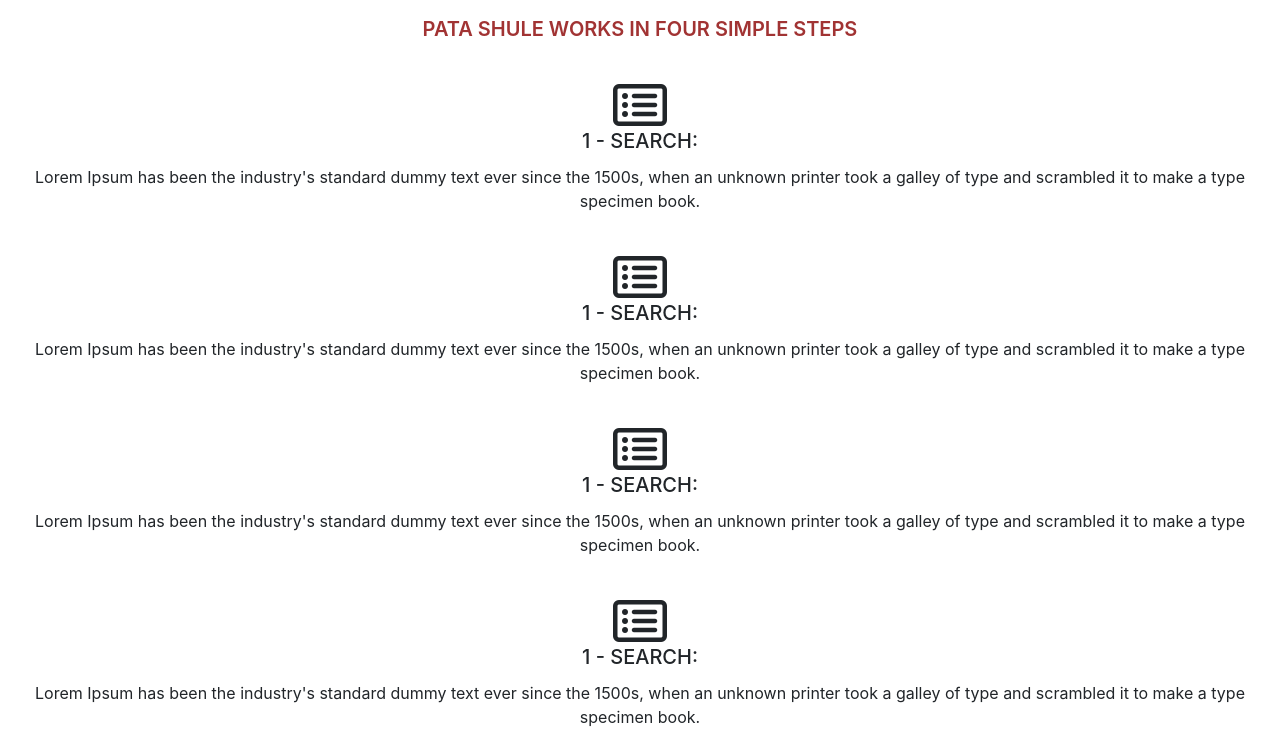
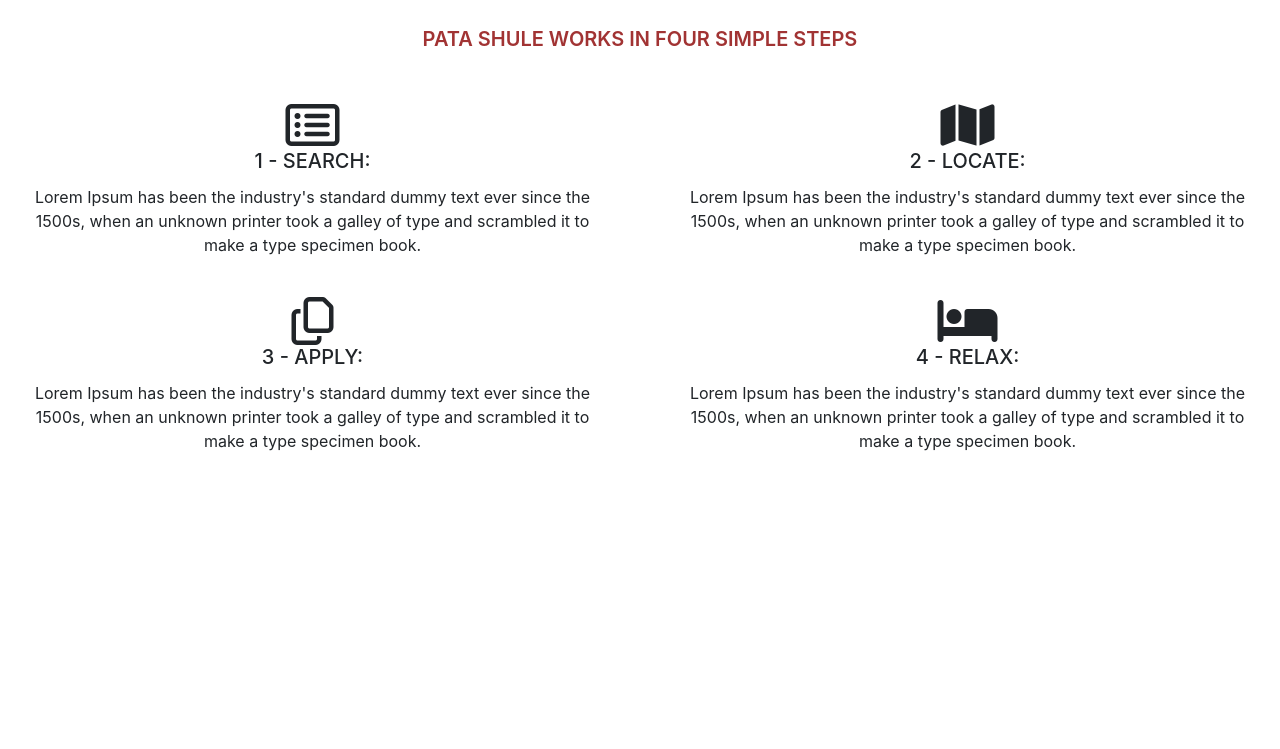
Before and after one commit to ybadmus/Rent-House, a website: page index.html in a window 1280 px wide. Shown: the part 671-1420 px from the top of the page. After the commit the page ends 1144 px from the top, so only its background shows below. Drawn offline with nearby package versions, Linux system fonts and the light colour scheme.

Commit message:
add how it works steps

```diff
--- a/index.html
+++ b/index.html
@@ -70,7 +70,7 @@
 
         <div class="page-jumbotron">
             <div class="jumbotron-items-header">
-                <h6 class="page-slogan">PATA SHULE... YOUR GATEWAY TO AFFORDABLE HOUSES IN GHANA</h6>
+                <h5 class="page-slogan">PATA SHULE... YOUR GATEWAY TO AFFORDABLE HOUSES IN GHANA</h5>
 
                 <div class="form-holder d-sm-block d-md-none">
                     <button type="button" class="btn btn-primary search-button-mobile">Submit</button>
@@ -82,7 +82,7 @@
                             </div>
                         </form>
                     </div>
-                    <button class="btn btn-default button-howit-work">How it works</button>
+                    <button class="btn btn-default button-howit-work px-0">How it works</button>
                 </div>
 
                 <div class="form-holder d-none d-md-block">
@@ -103,11 +103,11 @@
 
     <main>
 
-        <section>
+        <section class="row">
 
-            <h5 class="main-header">PATA SHULE WORKS IN FOUR SIMPLE STEPS</h5>
+            <h5 class="main-header col-sm-12">PATA SHULE WORKS IN FOUR SIMPLE STEPS</h5>
 
-            <div class="card text-center col-sm-12 border-0">
+            <div class="card text-center col-sm-12 col-md-6 border-0">
                 <div class="card-body">
                     <div><i class="fa fa-list-alt fa-3x" aria-hidden="true"></i></div>
                     <h5 class="card-title">1 - SEARCH:</h5>
@@ -115,26 +115,26 @@
                 </div>
             </div>
 
-            <div class="card text-center col-sm-12 border-0">
+            <div class="card text-center col-sm-12 col-md-6 border-0">
                 <div class="card-body">
-                    <div><i class="fa fa-list-alt fa-3x" aria-hidden="true"></i></div>
-                    <h5 class="card-title">1 - SEARCH:</h5>
+                    <div><i class="fa fa-map fa-3x" aria-hidden="true"></i></div>
+                    <h5 class="card-title">2 - LOCATE:</h5>
                     <p class="card-text">Lorem Ipsum has been the industry's standard dummy text ever since the 1500s, when an unknown printer took a galley of type and scrambled it to make a type specimen book.</p>
                 </div>
             </div>
 
-            <div class="card text-center col-sm-12 border-0">
+            <div class="card text-center col-sm-12 col-md-6 border-0">
                 <div class="card-body">
-                    <div><i class="fa fa-list-alt fa-3x" aria-hidden="true"></i></div>
-                    <h5 class="card-title">1 - SEARCH:</h5>
+                    <div><i class="fa fa-files-o fa-3x" aria-hidden="true"></i></div>
+                    <h5 class="card-title">3 - APPLY:</h5>
                     <p class="card-text">Lorem Ipsum has been the industry's standard dummy text ever since the 1500s, when an unknown printer took a galley of type and scrambled it to make a type specimen book.</p>
                 </div>
             </div>
 
-            <div class="card text-center col-sm-12 border-0">
+            <div class="card text-center col-sm-12 col-md-6 border-0">
                 <div class="card-body">
-                    <div><i class="fa fa-list-alt fa-3x" aria-hidden="true"></i></div>
-                    <h5 class="card-title">1 - SEARCH:</h5>
+                    <div><i class="fa fa-bed fa-3x" aria-hidden="true"></i></div>
+                    <h5 class="card-title">4 - RELAX:</h5>
                     <p class="card-text">Lorem Ipsum has been the industry's standard dummy text ever since the 1500s, when an unknown printer took a galley of type and scrambled it to make a type specimen book.</p>
                 </div>
             </div>
--- a/styles/style.css
+++ b/styles/style.css
@@ -53,7 +53,7 @@
     opacity: 0.8;
     border-radius: 5px;
     margin-top: 10px;
-    margin-bottom: 20px;
+    margin-bottom: 30px;
 }
 
 .search-button-mobile {
@@ -86,5 +86,5 @@
     text-align: center;
     color: #a13333;
     font-weight: 600;
-    margin: 20px 0;
+    margin: 30px 0;
 }
```
